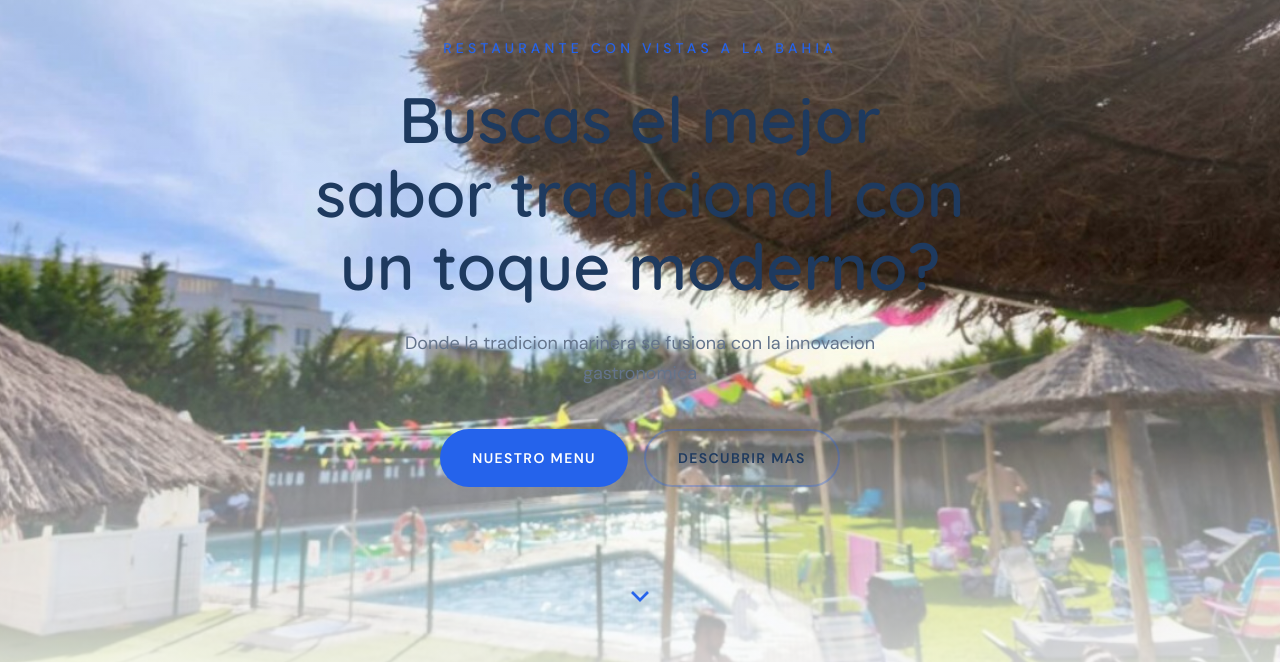
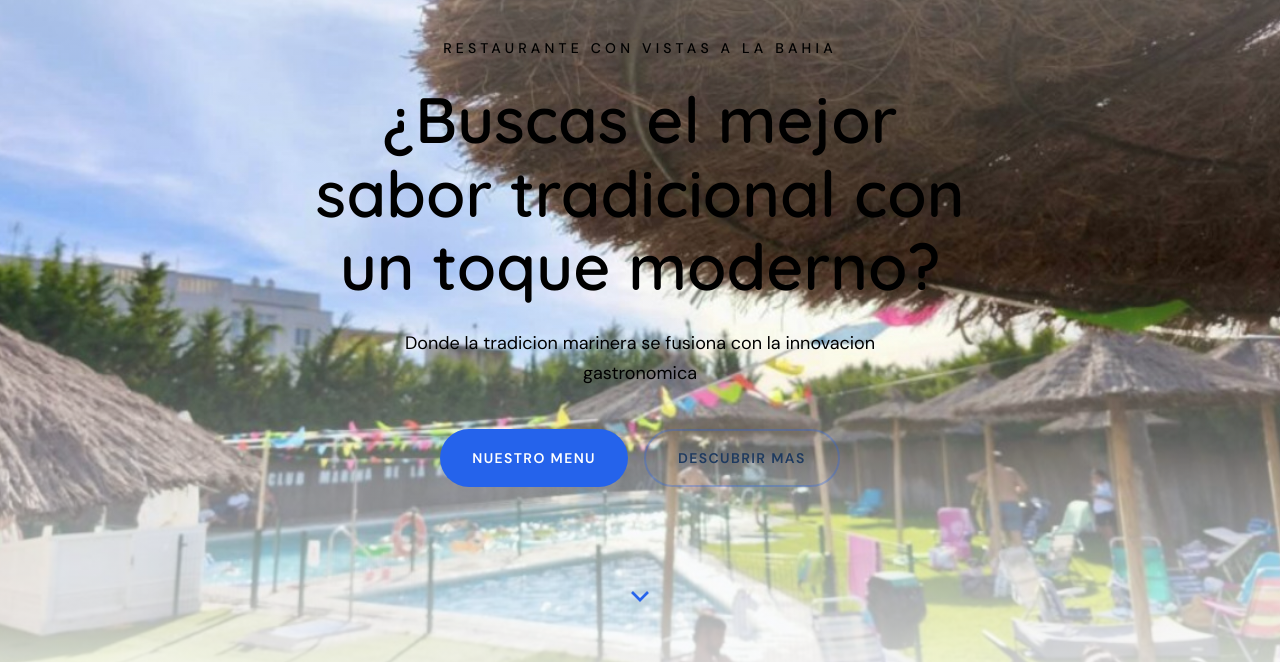
Before and after one commit to ibmJUANPA/GITHUB-PORTUS-REAL, a plain HTML site: page index.html in a window 1280 px wide. Shown: the part 138-801 px from the top of the page. Drawn offline with Linux system fonts and the light colour scheme.

Commit message:
Cambio de color del texto de la hero section

```diff
--- a/index.html
+++ b/index.html
@@ -87,7 +87,7 @@
 
     <div class="hero-content">
       <p class="hero-subtitle">Restaurante con vistas a la bahia</p>
-      <h1 class="hero-title">Buscas el mejor sabor tradicional con un toque moderno?</h1>
+      <h1 class="hero-title">¿Buscas el mejor sabor tradicional con un toque moderno?</h1>
       <p class="hero-desc">Donde la tradicion marinera se fusiona con la innovacion gastronomica</p>
       <div class="hero-buttons">
         <a href="#menu" class="btn btn-primary">Nuestro Menu</a>
--- a/styles.css
+++ b/styles.css
@@ -376,13 +376,14 @@ input, textarea {
 .hero-content {
   position: relative;
   z-index: 10;
+  color: #000000;
   text-align: center;
   padding: 1.5rem;
   max-width: 56rem;
 }
 
 .hero-subtitle {
-  color: var(--color-primary);
+  color: #000000;
   text-transform: uppercase;
   letter-spacing: 0.3em;
   font-size: 0.875rem;
@@ -400,7 +401,7 @@ input, textarea {
 }
 
 .hero-desc {
-  color: var(--color-muted-foreground);
+  color: #000000;
   font-size: 1.125rem;
   max-width: 32rem;
   margin: 0 auto 2.5rem;
```
